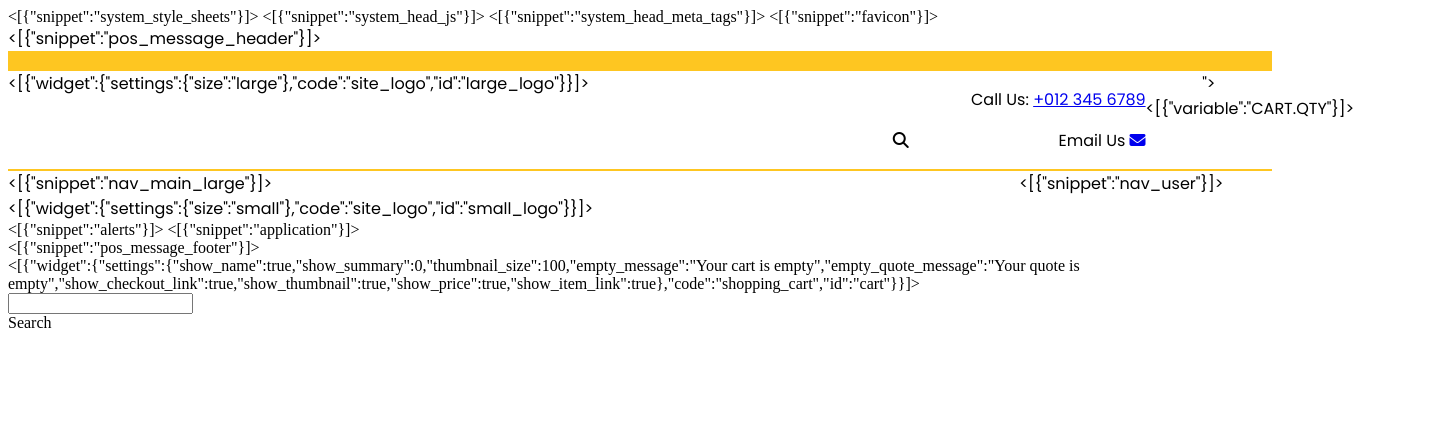
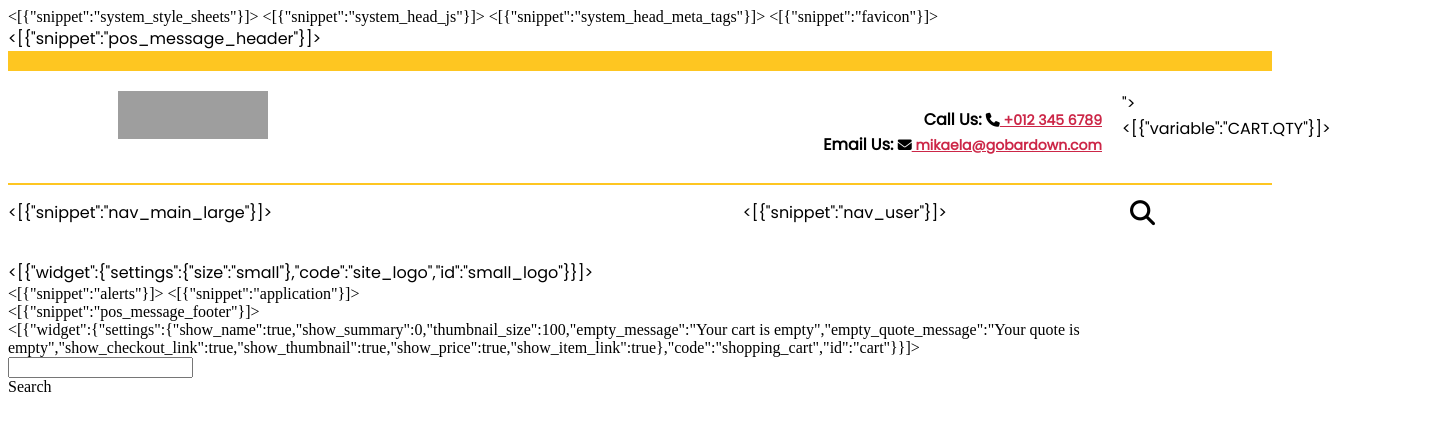
Before and after one commit to Mahfuj-Shohug/E_commerce-Store_Custom-Design, a plain HTML site: page New-Navigation-design.html in a window 1280 px wide. Shown: the whole page, 1436 px wide, since content can reach past the window. Drawn offline with Linux system fonts and the light colour scheme; grey boxes are pictures that could not be loaded.

Commit message:
New varient

```diff
--- a/New-Navigation-design.html
+++ b/New-Navigation-design.html
@@ -4,59 +4,136 @@
 <head>
     <style>
         @import url('https://fonts.googleapis.com/css2?family=Poppins&display=swap');
-
         #header {
             margin-top: 0px;
             font-family: 'Poppins', sans-serif;
         }
-
         .top-bar {
             width: 100%;
             height: 20px;
             background-color: #FEC621;
         }
-
+        .logo-bar{
+            padding-bottom: 10px;
+            padding-top: 20px;
+        }
         .grid-container {
             height: auto;
             display: grid;
-            grid-template-columns: auto 20% 10%;
+            grid-template-columns: auto 30% 150px;
         }
-
         .grid-container-nav {
             height: auto;
             display: grid;
-            grid-template-columns: auto 20%;
+            grid-template-columns: auto 30% 150px;
         }
-
         .navigation-bar {
             border-top: 2px solid #FEC621;
+            height: 60px !important;
+            padding-top: 15px;
         }
-
         .main-top-50 {
             text-align: left;
+            padding-left: 110px;
         }
-
         .main-top-40 {
-            text-align: right;
+            text-align: right !important;
+            padding-right: 20px;
         }
-
         .main-top-10 {
-            text-align: center;
+            text-align: left;
         }
         .search-bar{
             cursor: pointer;
-            float: left;
+            color: #000;
+            font-size: 16px;
+            text-align: start !important;
+
         }
-
-
         .dn-shopping-cart-icon-over-right-container:before{
             border: 2px solid #fff;
-            height: 50px;
-            width: 50px;
+            height: 45px;
+            width: 45px;
             border-radius: 50%;
             background-color: #FEC621;
             color: #000;
+            padding-top: 12px;
+            padding-left: 13px;
+            font-size: 16px;
         }
+        .dn-inline-header nav.dn-nav-main{
+            text-align: start !important;
+            padding-left: 98px;
+        }
+        #user{
+            display: inline-flex;
+            text-align: right!important;
+            padding-right: 25px!important;
+        }
+        #site-logo-large img{
+            height: 48px !important;
+            width: 150px !important;
+        }
+        .call-email{
+            margin-bottom: 0px !important;
+            padding-left: 10px;
+        }
+        .call-email span{
+            color: #000;
+            font-size: 16px;
+            font-weight: bold;
+        }
+        .call-email a{
+            color: #CC2647;
+            font-size: 14px;
+            font-weight: bold;
+        }
+        .icon i{
+            color: #000;
+            font-size: 14px;
+        }
+        .fa-magnifying-glass:before, .fa-search:before{
+            font-size: 25px;
+            padding-left: 8px;
+        }
+        .dn-shopping-cart-icon-over-right-container span{
+            margin-right: 105px;
+        }
+        .dn-inline-popup.dn-search-page-top{
+            width: 30% !important;
+            left: 62% !important;
+            top: 150px !important;
+        }
+
+        #properties_product_details .dn-price-container{
+            float: right;
+            padding-right: 3px;
+            padding-left: 4px;
+        }
+        #properties_product_details .dn-unit-price{
+            font-weight: bold;
+            display: flex;
+        }
+
+        #properties_product_details .dn-unit-price::after{
+            content: "; Total " !important;
+            font-weight: normal !important;
+        }
+        .dn-inline-popup.dn-search-page-top .dn-close{
+            display: inline-block!important;
+            width: 0%!important;
+            height: 0px!important;
+            vertical-align: top!important;
+            text-align: right!important;
+        }
+        .dn-product-display .dn-product-qty-breakdown-container div.dn-product-discounts-container{
+            border: 2px solid #000000;
+            padding: 10px;
+            box-shadow: 10px 5px 15px #555353;
+            font-weight: bold;
+            background: #fff;
+        }
+
     </style>
     <[{"snippet":"system_style_sheets"}]>
         <[{"snippet":"system_head_js"}]>
@@ -72,7 +149,6 @@
                         integrity="sha512-KfkfwYDsLkIlwQp6LFnl8zNdLGxu9YAA1QvwINks4PhcElQSvqcyVLLD9aMhXd13uQjoXtEKNosOWaZqXgel0g=="
                         crossorigin="anonymous" referrerpolicy="no-referrer" />
 </head>
-
 <body class="dn-site">
     <header id="header">
         <[{"snippet":"pos_message_header"}]>
@@ -82,19 +158,18 @@
             <div class="grid-container">
                 <div class="main-top-50">
                     <div id="site-logo-large">
-                        <[{"widget":{"settings":{"size":"large"},"code":"site_logo","id":"large_logo"}}]>
+                        <a href="/">
+                            <img src="https://brownuniversity.secure-decoration.com/rshared/ssc/i/riq/6997411/200/200/ffffff/0/0/image.png?ts=1656495098" alt="logo">
+                        </a>
                     </div>
                 </div>
                 <div class="main-top-40">
                     <p class="call-email">
                         <span>Call Us: </span>
-                        <a href="tel:+012 345 6789">+012 345 6789</a>
-                            <div class="search-bar" onclick="dnInlinePopup(this, 'dn_search_popup_pt', { valign: 'none', halign:'none', backgroundClass: 'dn-faded-bg' })">
-                                <i class="fa-solid fa-magnifying-glass"></i>
-                            </div>
-                            <div>
-                                <span>Email Us</span>
-                                <a href="mailto:mikaela@gobardown.com"><i class="fa fa-envelope" aria-hidden="true"></i></a>
+                        <a class="icon" href="tel:+012 345 6789"><i class="fa-solid fa-phone"></i> +012 345 6789</a>
+                            <div class="call-email">
+                                <span>Email Us: </span>
+                                <a class="icon" href="mailto:mikaela@gobardown.com"><i class="fa fa-envelope" aria-hidden="true"></i> mikaela@gobardown.com</a>
                             </div>
                     </p>
                 </div>
@@ -113,8 +188,13 @@
                 <div class="navi">
                     <[{"snippet":"nav_main_large"}]>
                 </div>
-                <div class="user">
+                <div id="user">
                     <[{"snippet":"nav_user"}]>
+                </div>
+                <div>
+                    <div class="search-bar" onclick="dnInlinePopup(this, 'dn_search_popup_pt', { valign: 'none', halign:'none', backgroundClass: 'dn-faded-bg' })">
+                        <i class="fa-solid fa-magnifying-glass"></i>
+                    </div>
                 </div>
             </div>
         </div>
```
